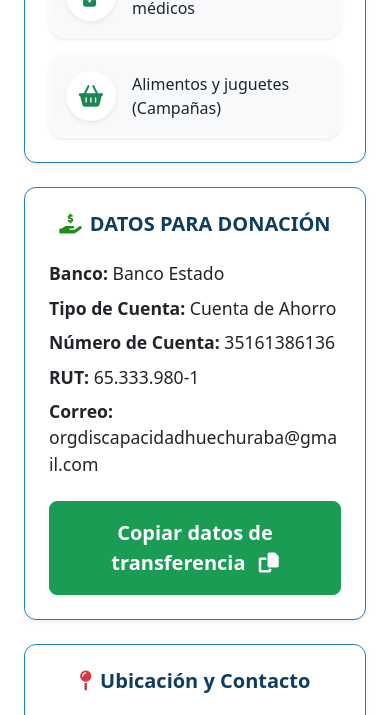
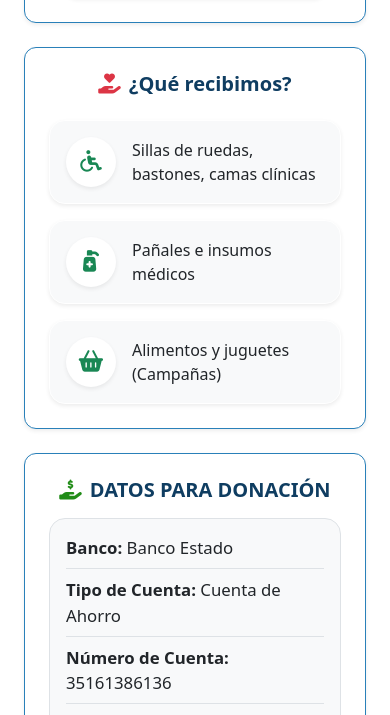
Before and after one commit to iVybzz/Proyecto-Infosoc, a PHP site: page / in a window 390 px wide. Shown: the part 1497-2212 px from the top of the page. Run offline with PHP 8.4, Linux system fonts and the light colour scheme.

Commit message:
Agrega logo, cambia carrusel, agrega video, arregla tamanos, etc

```diff
--- a/Frontend/index.html
+++ b/Frontend/index.html
@@ -27,15 +27,25 @@
         <!-- CABECERA ORIGINAL -->
         <header class="d-flex justify-content-between align-items-center p-3 border-bottom">
             <div class="d-flex align-items-center gap-2">
-                <i class="fa-solid fa-handshake fs-1" style="color: #2e86c1;"></i>
+                <img src="img/logo.png" alt="Logo Organización" style="height: 55px; width: auto; object-fit: contain;">
                 <h1 class="header-title mb-0">
                     Organización de Padres<br>y Amigos de Personas<br>con Discapacidad
                 </h1>
             </div>
-            <button class="btn btn-primary menu-btn" type="button" data-bs-toggle="offcanvas" data-bs-target="#menuLateral">
+            <button class="btn btn-primary menu-btn d-lg-none" type="button" data-bs-toggle="offcanvas" data-bs-target="#menuLateral">
                 <i class="fa-solid fa-bars fs-4"></i>
             </button>
         </header>
+
+        <!-- MENÚ HORIZONTAL (Solo PC) -->
+        <nav class="d-none d-lg-flex justify-content-center align-items-center gap-4 py-2 px-3 border-bottom bg-light">
+            <a href="#seccion-feed" class="nav-link-pc text-decoration-none text-dark fw-medium">Facebook</a>
+            <a href="#seccion-quienes-somos" class="nav-link-pc text-decoration-none text-dark fw-medium">Quiénes Somos</a>
+            <a href="#seccion-recibimos" class="nav-link-pc text-decoration-none text-dark fw-medium">¿Qué recibimos?</a>
+            <a href="#seccion-ubicacion" class="nav-link-pc text-decoration-none text-dark fw-medium">Ubicación y Contacto</a>
+            <span class="text-secondary opacity-25">|</span>
+            <a href="#seccion-donacion" class="nav-link-pc text-decoration-none custom-text-blue fw-bold">Donaciones</a>
+        </nav>
 
         <main class="flex-grow-1 p-4">
             <!-- INICIO DE LA NUEVA GRILLA -->
@@ -43,68 +53,50 @@
 
                 <!-- 1. NOTICIAS TIPO CARRUSEL (Ancho completo: 12 columnas) -->
                 <!-- Corregido: el id "seccion-feed" ahora está en el contenedor, así el menú funciona -->
+                <!-- 1. BANNER CARRUSEL: INVITACIÓN A FACEBOOK -->
                 <div class="col-12" id="seccion-feed">
-                    <div id="carruselNovedades" class="carousel slide rounded-4 overflow-hidden shadow-sm" data-bs-ride="carousel">
+                    <div id="carruselNovedades" class="carousel slide carousel-fade rounded-4 overflow-hidden shadow-sm position-relative" data-bs-ride="carousel" data-bs-interval="4500">
 
-                        <!-- Indicadores (Las rayitas de abajo) -->
-                        <div class="carousel-indicators">
-                            <button type="button" data-bs-target="#carruselNovedades" data-bs-slide-to="0" class="active" aria-current="true" aria-label="Slide 1"></button>
-                            <button type="button" data-bs-target="#carruselNovedades" data-bs-slide-to="1" aria-label="Slide 2"></button>
-                            <button type="button" data-bs-target="#carruselNovedades" data-bs-slide-to="2" aria-label="Slide 3"></button>
+                        <!-- Indicadores (agrega un botón más por cada foto extra que sumes) -->
+                        <div class="carousel-indicators z-3">
+                            <button type="button" data-bs-target="#carruselNovedades" data-bs-slide-to="0" class="active" aria-current="true" aria-label="Foto 1"></button>
+                            <button type="button" data-bs-target="#carruselNovedades" data-bs-slide-to="1" aria-label="Foto 2"></button>
                         </div>
 
-                        <!-- Diapositivas -->
+                        <!-- Fotos de fondo (cambia las rutas por tus fotos en la carpeta img/) -->
                         <div class="carousel-inner">
-
-                            <!-- Noticia 1 (Activa) -->
-                            <div class="carousel-item active" data-bs-interval="5000">
-                                <img src="https://images.unsplash.com/photo-1582213782179-e0d53f98f2ca?q=80&w=1200&auto=format&fit=crop" class="d-block w-100 object-fit-cover" alt="Actividad 1" style="height: 300px;">
-                                <!-- Sombreado oscuro para que el texto resalte -->
-                                <div class="position-absolute top-0 start-0 w-100 h-100 bg-dark opacity-50"></div>
-                                <div class="carousel-caption d-flex flex-column justify-content-center align-items-center h-100 pb-0">
-                                    <h2 class="h3 fw-bold text-white mb-3">¡Gran Bingo Solidario de Invierno!</h2>
-                                    <p class="text-white fs-5 mb-4">Acompáñanos este sábado a reunir fondos para la comunidad.</p>
-                                    <a href="https://www.facebook.com/organizacion.discapacidad" target="_blank" rel="noopener noreferrer" class="btn btn-primary fw-bold px-4 py-2 rounded-pill shadow">
-                                        <i class="fa-brands fa-facebook fs-5 me-2"></i>Ver detalles en Facebook
-                                    </a>
+                            <div class="carousel-item active">
+                                <img src="img/comunidad.jpg" class="d-block w-100 object-fit-cover" alt="Nuestra comunidad" style="height: 320px;">
+                            </div>
+                            <div class="carousel-item">
+                                <img src="img/comunidad2.jpg" class="d-block w-100 object-fit-cover" alt="Actividades de la organización" style="height: 320px;">
                             </div>
                         </div>
 
-                            <!-- Noticia 2 -->
-                            <div class="carousel-item" data-bs-interval="5000">
-                                <img src="https://images.unsplash.com/photo-1593113630400-ea4288922497?q=80&w=1200&auto=format&fit=crop" class="d-block w-100 object-fit-cover" alt="Actividad 2" style="height: 300px;">
-                                <div class="position-absolute top-0 start-0 w-100 h-100 bg-dark opacity-50"></div>
-                                <div class="carousel-caption d-flex flex-column justify-content-center align-items-center h-100 pb-0">
-                                    <h2 class="h3 fw-bold text-white mb-3">Taller de Inclusión Escolar</h2>
-                                    <p class="text-white fs-5 mb-4">Revisa las fotos de nuestra última charla con docentes.</p>
-                                    <a href="https://www.facebook.com/organizacion.discapacidad" target="_blank" rel="noopener noreferrer" class="btn btn-primary fw-bold px-4 py-2 rounded-pill shadow">
-                                        <i class="fa-brands fa-facebook fs-5 me-2"></i>Ver galería en Facebook
+                        <!-- Capa fija de invitación (no se mueve al cambiar las fotos) -->
+                        <!-- Capa fija de invitación (optimizada para móvil y PC) -->
+                        <div class="position-absolute top-0 start-0 w-100 h-100 d-flex flex-column justify-content-center align-items-center text-center px-4 pt-3 pb-5 p-md-4 z-2"
+                            style="background: linear-gradient(rgba(15, 32, 56, 0.50), rgba(15, 32, 56, 0.72)); pointer-events: none;">
+                            <span class="badge rounded-pill bg-primary bg-opacity-75 px-3 py-1 py-md-2 mb-2 fw-semibold">
+                                <i class="fa-brands fa-facebook me-1"></i> Comunidad Activa
+                            </span>
+                            <h2 class="h4 fw-bold text-white mb-2 px-3">¡Sigue nuestro día a día en Facebook!</h2>
+                            <p class="text-white-50 mb-4 d-none d-sm-block" style="max-width: 560px; font-size: 1.05rem;">
+                                Entérate de nuestras campañas, actividades, entrega de ayudas y próximos encuentros comunitarios.
+                            </p>
+                            <a href="https://www.facebook.com/organizacion.discapacidad" target="_blank" rel="noopener noreferrer"
+                            class="btn btn-primary fw-bold px-3 px-md-4 py-2 rounded-pill shadow mt-2 mt-sm-0"
+                            style="pointer-events: auto;">
+                                <i class="fa-brands fa-facebook me-2"></i>Visitar nuestro Facebook
                             </a>
                         </div>
-                            </div>
 
-                            <!-- Noticia 3 -->
-                            <div class="carousel-item" data-bs-interval="5000">
-                                <img src="https://images.unsplash.com/photo-1518398046578-8cca57782e17?q=80&w=1200&auto=format&fit=crop" class="d-block w-100 object-fit-cover" alt="Actividad 3" style="height: 300px;">
-                                <div class="position-absolute top-0 start-0 w-100 h-100 bg-dark opacity-50"></div>
-                                <div class="carousel-caption d-flex flex-column justify-content-center align-items-center h-100 pb-0">
-                                    <h2 class="h3 fw-bold text-white mb-3">Campaña de Recolección de Sillas</h2>
-                                    <p class="text-white fs-5 mb-4">Logramos la meta mensual gracias a tu ayuda.</p>
-                                    <!-- Este botón ahora sí abre el diálogo de compartir de Facebook -->
-                                    <a href="https://www.facebook.com/sharer/sharer.php?u=https%3A%2F%2Fproyecto-infosoc.vercel.app" target="_blank" rel="noopener noreferrer" class="btn btn-primary fw-bold px-4 py-2 rounded-pill shadow">
-                                        <i class="fa-brands fa-facebook fs-5 me-2"></i>Compartir en Facebook
-                                    </a>
-                                </div>
-                            </div>
-
-                        </div>
-
-                        <!-- Controles de Anterior / Siguiente -->
-                        <button class="carousel-control-prev" type="button" data-bs-target="#carruselNovedades" data-bs-slide="prev">
+                        <!-- Controles Anterior / Siguiente -->
+                        <button class="carousel-control-prev z-3" type="button" data-bs-target="#carruselNovedades" data-bs-slide="prev">
                             <span class="carousel-control-prev-icon" aria-hidden="true"></span>
                             <span class="visually-hidden">Anterior</span>
                         </button>
-                        <button class="carousel-control-next" type="button" data-bs-target="#carruselNovedades" data-bs-slide="next">
+                        <button class="carousel-control-next z-3" type="button" data-bs-target="#carruselNovedades" data-bs-slide="next">
                             <span class="carousel-control-next-icon" aria-hidden="true"></span>
                             <span class="visually-hidden">Siguiente</span>
                         </button>
@@ -126,19 +118,30 @@
                             </p>
 
                             <!-- IMAGEN DE RELLENO (Empujada hacia abajo automáticamente) -->
-                            <div class="mt-auto rounded-4 overflow-hidden shadow-sm border border-white">
-                                <img src="img/comunidad.jpg" alt="Nuestra Comunidad" class="w-100 object-fit-cover" style="height: 240px;">
+                            <!-- VIDEO DE FACEBOOK -->
+                            <!-- VIDEO DE FACEBOOK (Reel) -->
+                            <div class="mt-auto d-flex justify-content-center">
+                                <div class="rounded-4 overflow-hidden shadow-sm border border-white" style="width: 267px; height: 476px; max-width: 100%;">
+                                    <iframe
+                                        src="https://www.facebook.com/plugins/video.php?height=476&href=https%3A%2F%2Fwww.facebook.com%2Freel%2F1449568905649466%2F&show_text=false&width=267&t=0"
+                                        width="267"
+                                        height="476"
+                                        style="border:none;overflow:hidden"
+                                        scrolling="no"
+                                        frameborder="0"
+                                        allowfullscreen="true"
+                                        allow="autoplay; clipboard-write; encrypted-media; picture-in-picture; web-share">
+                                    </iframe>
+                                </div>
                             </div>
                         </div>
                     </div>
                 </div>
 
                 <!-- 3. COLUMNA DERECHA (5 columnas): Agrupa Qué Recibimos y Donación -->
-                <div class="col-lg-5">
-                    <div class="row g-4">
+                <div class="col-lg-5 d-flex flex-column gap-4">
 
                     <!-- QUÉ RECIBIMOS -->
-                        <div class="col-12">
                     <div class="card custom-border shadow-sm" id="seccion-recibimos">
                         <div class="card-body p-4">
                             <h2 class="h5 text-center fw-bold custom-text-blue mb-4">
@@ -164,27 +167,30 @@
                             </div>
                         </div>
                     </div>
+
+                    <!-- DATOS PARA DONACIÓN -->
+                    <div class="card custom-border shadow-sm flex-grow-1" id="seccion-donacion">
+                        <div class="card-body p-4 d-flex flex-column justify-content-between" id="datosTransferencia">
+                            <h2 class="h5 text-center fw-bold custom-text-blue mb-3">
+                                <i class="fa-solid fa-hand-holding-dollar me-2" style="color: rgb(33, 140, 24);"></i>DATOS PARA DONACIÓN
+                            </h2>
+
+                            <!-- Bloque de datos centrado verticalmente y ordenado -->
+                            <div class="bg-light rounded-4 p-3 border my-auto">
+                                <p class="mb-2 pb-2 border-bottom" style="font-size: 1.05rem;"><strong>Banco:</strong> Banco Estado</p>
+                                <p class="mb-2 pb-2 border-bottom" style="font-size: 1.05rem;"><strong>Tipo de Cuenta:</strong> Cuenta de Ahorro</p>
+                                <p class="mb-2 pb-2 border-bottom" style="font-size: 1.05rem;"><strong>Número de Cuenta:</strong> 35161386136</p>
+                                <p class="mb-2 pb-2 border-bottom" style="font-size: 1.05rem;"><strong>RUT:</strong> 65.333.980-1</p>
+                                <p class="mb-0 text-break" style="font-size: 1.05rem;"><strong>Correo:</strong> orgdiscapacidadhuechuraba@gmail.com</p>
                             </div>
 
-                        <!-- DATOS PARA DONACIÓN -->
-                        <div class="col-12">
-                            <div class="card custom-border shadow-sm" id="seccion-donacion">
-                                <div class="card-body p-4" id="datosTransferencia">
-                                    <h2 class="h5 text-center fw-bold custom-text-blue mb-4"><i class="fa-solid fa-hand-holding-dollar me-2" style="color: rgb(33, 140, 24);"></i>DATOS PARA DONACIÓN</h2>
-                                    <p class="mb-2" style="font-size: 1.1rem;"><strong>Banco:</strong> Banco Estado</p>
-                                    <p class="mb-2" style="font-size: 1.1rem;"><strong>Tipo de Cuenta:</strong> Cuenta de Ahorro</p>
-                                    <p class="mb-2" style="font-size: 1.1rem;"><strong>Número de Cuenta:</strong> 35161386136</p>
-                                    <p class="mb-2" style="font-size: 1.1rem;"><strong>RUT:</strong> 65.333.980-1</p>
-                                    <p class="mb-4" style="font-size: 1.1rem;"><strong>Correo:</strong> orgdiscapacidadhuechuraba@gmail.com</p>
-                                    <button type="button" id="btnCopiar" class="btn btn-success w-100 fw-bold rounded-3 shadow-sm py-3 fs-5">
+                            <button type="button" id="btnCopiar" class="btn btn-success w-100 fw-bold rounded-3 shadow-sm py-3 fs-5 mt-3">
                                 <span id="textoCopiar">Copiar datos de transferencia</span> <i class="fa-solid fa-copy ms-2" id="iconoCopiar"></i>
                             </button>
                             <div id="estadoCopiar" class="visually-hidden" role="status" aria-live="polite"></div>
                         </div>
                     </div>
-                        </div>
 
-                    </div>
                 </div> <!-- FIN COLUMNA DERECHA -->
 
                 <!-- 4. UBICACIÓN (Abajo, ancho completo: 12 columnas) -->
@@ -207,7 +213,9 @@
                                     <p class="text-center mt-3 fw-bold" style="font-size: 1.1rem;"><i class="fa-solid fa-location-dot me-2"></i>Los Chercanes 2065, Huechuraba</p>
                                 </div>
                                 <div class="col-md-6 text-center text-md-start">
-                                    <p class="mb-4 text-secondary" style="font-size: 1.1rem;">Atendemos de lunes a viernes en nuestra sede comunitaria. ¡Te esperamos para compartir en comunidad!</p>
+                                    <p class="mb-4 text-secondary" style="font-size: 1.1rem;">
+                                        <i class="fa-regular fa-clock me-2 text-primary"></i>Atendemos <strong>todos los días de 9:00 a 19:00 hrs</strong> en nuestra sede comunitaria. ¡Te esperamos para compartir en comunidad!
+                                    </p>
                                     <a href="tel:+569 9909 8596" class="btn btn-success fw-bold rounded-3 shadow-sm py-3 px-4 text-decoration-none text-white w-100 fs-5">
                                         Llamar / Contacto:<br><span class="fw-normal">+56 9 9909 8596</span>
                                     </a>
@@ -222,14 +230,21 @@
 
         <!-- FOOTER ORIGINAL -->
         <footer class="footer-bg p-4 text-center position-relative mt-auto">
-            <p class="mb-1" style="font-size: 1.1rem;">¿Quiénes Somos?</p>
-            <p class="mb-1" style="font-size: 1.1rem;">Ubicación y Contacto</p>
-            <p class="mb-2" style="font-size: 1.1rem;">Donaciones</p>
-            <p class="mb-0 fw-bold custom-text-blue" style="font-size: 1.1rem;">@organizacion.discapacidad</p>
+            <p class="mb-1" style="font-size: 1.1rem;">
+                <a href="#seccion-quienes-somos" class="text-decoration-none text-dark">¿Quiénes Somos?</a>
+            </p>
+            <p class="mb-1" style="font-size: 1.1rem;">
+                <a href="#seccion-ubicacion" class="text-decoration-none text-dark">Ubicación y Contacto</a>
+            </p>
+            <p class="mb-2" style="font-size: 1.1rem;">
+                <a href="#seccion-donacion" class="text-decoration-none text-dark">Donaciones</a>
+            </p>
+            <p class="mb-0 fw-bold custom-text-blue" style="font-size: 1.1rem;">
+                <a href="https://www.facebook.com/organizacion.discapacidad" target="_blank" class="text-decoration-none text-dark">@organizacion.discapacidad</a>
+            </p>
 
-            <a href="login.html" class="admin-access text-decoration-none text-secondary bg-white rounded border shadow-sm" title="Acceso Voluntarios">
-                <i class="fa-solid fa-rotate fs-4 mb-1" style="color: #3498db;"></i><br>
-                <span style="font-size: 0.6rem; font-weight: bold;">VOLUNTARIOS</span>
+            <a href="login.html" id="btnAccesoVoluntarios" class="admin-access text-decoration-none text-secondary bg-white rounded border shadow-sm" title="Acceso Voluntarios">
+                <i class="fa-solid fa-user-shield fs-4 mb-1" style="color: #3498db;"></i><br>
             </a>
         </footer>
 
@@ -243,7 +258,7 @@
         </div>
         <div class="offcanvas-body">
             <div class="list-group list-group-flush fs-5">
-                <a href="#seccion-feed" class="list-group-item list-group-item-action border-0 py-3"><i class="fa-solid fa-newspaper text-primary me-3"></i>Novedades</a>
+                <a href="#seccion-feed" class="list-group-item list-group-item-action border-0 py-3"><i class="fa-solid fa-newspaper text-primary me-3"></i>Facebook</a>
                 <a href="#seccion-quienes-somos" class="list-group-item list-group-item-action border-0 py-3"><i class="fa-solid fa-users text-info me-3"></i>Quiénes Somos</a>
                 <a href="#seccion-recibimos" class="list-group-item list-group-item-action border-0 py-3"><i class="fa-solid fa-hand-holding-heart text-danger me-3"></i>¿Qué recibimos?</a>
                 <a href="#seccion-donacion" class="list-group-item list-group-item-action border-0 py-3"><i class="fa-solid fa-hand-holding-dollar text-success me-3"></i>Donaciones</a>
--- a/Frontend/inventario.html
+++ b/Frontend/inventario.html
@@ -28,7 +28,7 @@
         <!-- ================= BARRA LATERAL (solo escritorio) ================= -->
         <aside class="inv-sidebar d-none d-lg-flex flex-column gap-4" aria-label="Menú del sistema">
             <div class="inv-logo">
-                <i class="fa-solid fa-handshake" aria-hidden="true"></i>
+                <img src="img/logo.png" alt="Logo Organización" style="height: 55px; width: auto; object-fit: contain;">
                 <div class="titulo-org mt-2 fw-bold custom-text-blue" style="font-size: .8rem; line-height: 1.2;">
                     Organización de Padres y Amigos de Personas con Discapacidad
                 </div>
@@ -50,8 +50,8 @@
             <!-- Barra superior -->
             <header class="inv-topbar d-flex align-items-center justify-content-between gap-3">
                 <div class="d-flex align-items-center gap-2 d-lg-none">
-                    <i class="fa-solid fa-handshake fs-2" style="color: #2e86c1;" aria-hidden="true"></i>
-                    <span class="titulo-org">Organización de Padres<br>y Amigos de Personas<br>con Discapacidad</span>
+                    <img src="img/logo.png" alt="Logo Organización" style="height: 55px; width: auto; object-fit: contain;">
+
                 </div>
                 <div class="d-none d-lg-block fw-bold custom-text-blue" id="nombreUsuarioActivo">Panel de funcionarios</div>
                 <div class="d-flex gap-2 d-lg-none">
--- a/Frontend/style.css
+++ b/Frontend/style.css
@@ -66,3 +66,12 @@ html {
     transform: translateY(-3px);
     box-shadow: 0 0.5rem 1rem rgba(0,0,0,0.1) !important;
 }
+
+.nav-link-pc {
+    transition: color 0.2s ease;
+    font-size: 0.98rem;
+}
+
+.nav-link-pc:hover {
+    color: #2e86c1 !important;
+}
```
Also changed, not shown: Frontend/script.js (+24 -0 lines), Frontend/img/comunidad2.jpg (added), Frontend/img/comunidad3.jpg (added), Frontend/img/logo.png (added). Lines whose indentation alone changed are shown as unchanged.
